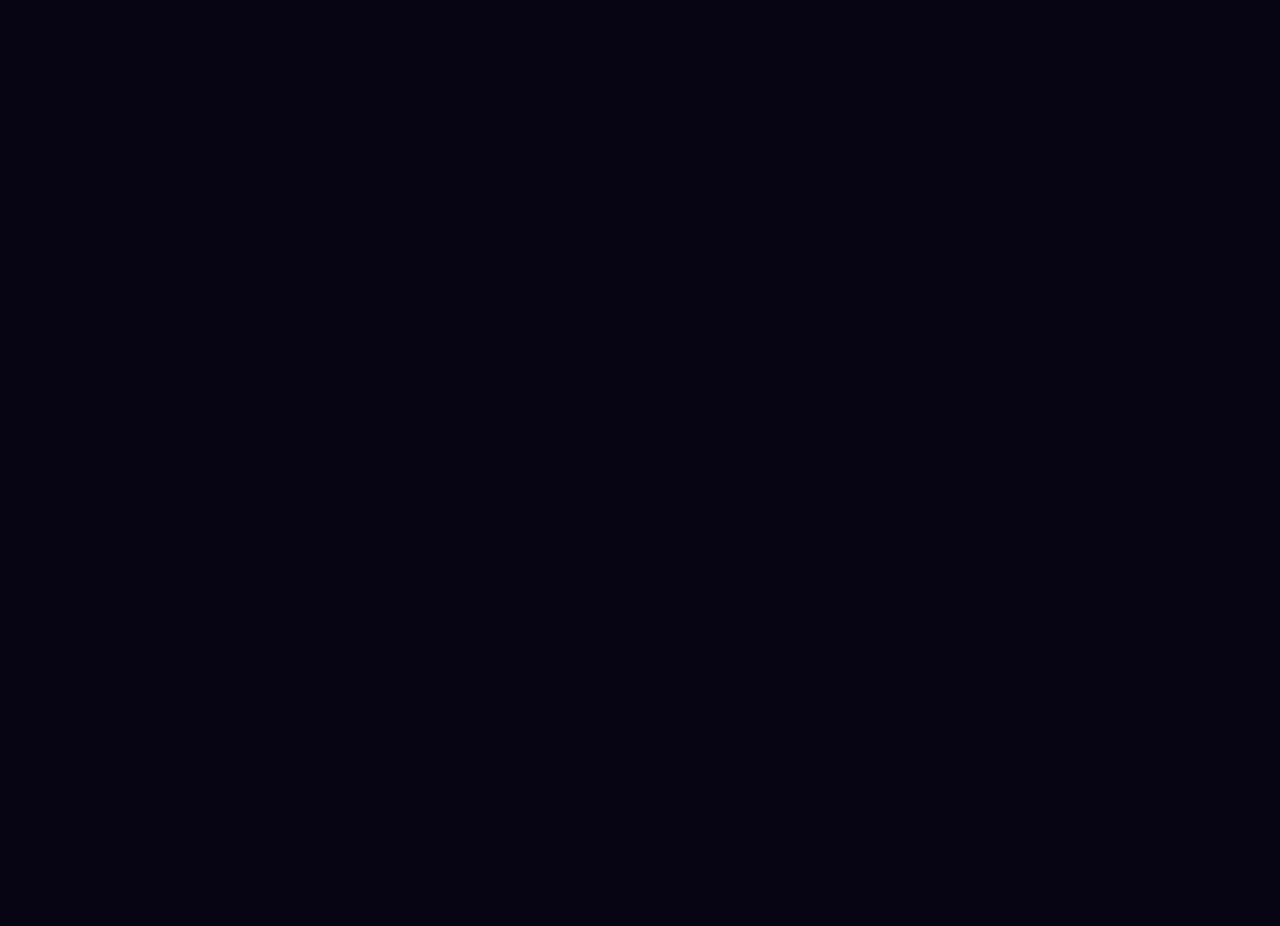
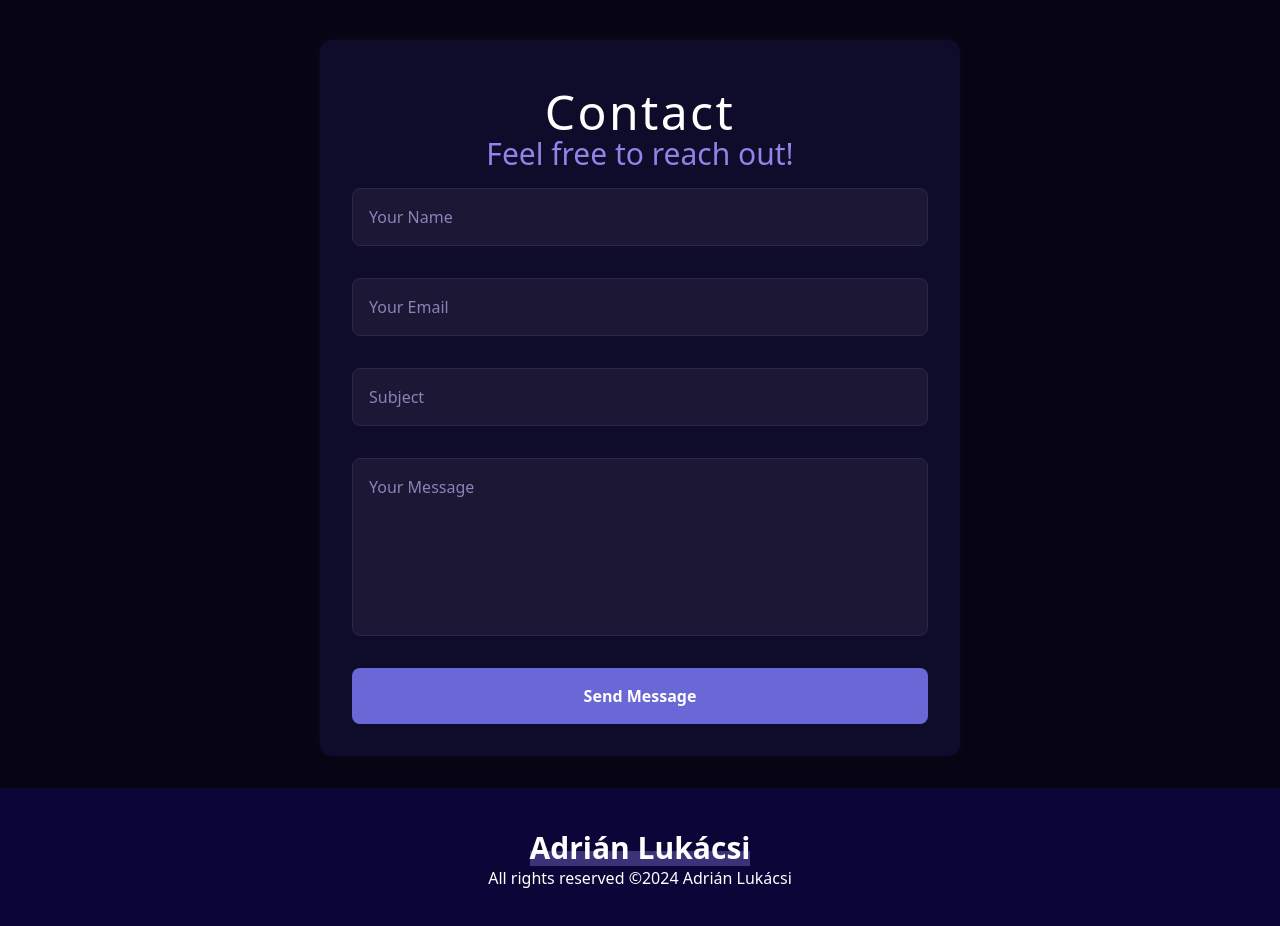
Before and after one commit to F1gUr3/lna-portfolio, a Vue app in the folder frontend/: page / in a window 1280 px wide. Shown: the part 3620-4546 px from the top of the page. Before the commit the page ends 3660 px from the top, so only its background shows below. Built offline with nearby package versions, Linux system fonts and the light colour scheme.

Commit message:
added form to site

```diff
--- a/frontend/src/assets/main.css
+++ b/frontend/src/assets/main.css
@@ -6,6 +6,9 @@
 
 *{
   font-family: "Poppins" sans-serif;
+  padding: 0;
+  margin: 0;
+  box-sizing: border-box;
 }
 body{
   background: #070514;
--- /dev/null
+++ b/frontend/src/components/layout/Footer.vue
@@ -0,0 +1,29 @@
+<script setup>
+
+</script>
+
+<template>
+<div class="w-full flex justify-center flex-col items-center   h-36 bg-[#0C0537] text-white" >
+    <h3 class="font-bold">
+        Adrián Lukácsi
+    </h3>
+    <p>All rights reserved ©2024 Adrián Lukácsi</p>
+</div>
+
+</template>
+
+<style scoped>
+h3{
+    @apply relative text-3xl;
+    z-index: 2;
+}
+h3::after{
+    content: "";
+    width: 100%;
+    height: 15px;
+    z-index: -1;
+    @apply absolute bottom-0 left-0  bg-[#8d85e85d]
+}
+
+
+</style>
--- a/frontend/src/components/layout/Layout.vue
+++ b/frontend/src/components/layout/Layout.vue
@@ -1,14 +1,17 @@
 <script setup>
 
 import NavigationBar from './NavigationBar.vue';
+import Footer from './Footer.vue';
 
 </script>
 
 <template>
 
 <NavigationBar />
+
 <slot />
 
+<Footer />
 
 </template>
 
--- /dev/null
+++ b/frontend/src/components/pageComponents/Form.vue
@@ -0,0 +1,51 @@
+<script setup>
+import SectionTitle from "@/components/pageComponents/SectionTitle.vue"
+</script>
+
+<template>
+  <div class="formBody">
+    <SectionTitle title="Contact" subTitle="Feel free to reach out!" class="mt-4" />
+    <form action="" class="contactForm">
+      <input type="text" placeholder="Your Name" name="name" id="name" />
+      <input type="email" placeholder="Your Email" name="email" id="email" />
+      <input type="text" placeholder="Subject" name="subject" id="subject" />
+      <textarea placeholder="Your Message" rows="6"></textarea>
+      <button type="submit" class="submitButton">Send Message</button>
+    </form>
+  </div>
+</template>
+
+<style scoped>
+.formBody {
+  box-shadow: 2px 2px 15px 1px #95959505, -2px -2px 15px 1px #ffffff07;
+  @apply m-auto w-1/2 h-auto bg-[#0F0B2A] rounded-xl mb-8 p-8;
+}
+
+.contactForm {
+  @apply flex flex-col gap-8;
+}
+
+input, textarea {
+  @apply w-full p-4 rounded-lg bg-[#1C1734] text-white border border-[#2B2845] focus:outline-none focus:ring-2 focus:ring-[#6A67D6] transition-all duration-300;
+}
+
+input::placeholder, textarea::placeholder {
+  @apply text-[#8884B8];
+}
+
+textarea {
+  @apply resize-none;
+}
+
+input:hover, textarea:hover {
+  @apply bg-[#282249] border-[#6A67D6];
+}
+
+.submitButton {
+  @apply bg-[#6A67D6] text-white font-semibold p-4 rounded-lg w-full cursor-pointer hover:bg-[#5A58B6] transition-all duration-300;
+}
+
+.submitButton:hover {
+  @apply shadow-md shadow-[#6A67D6]/50;
+}
+</style>
--- a/frontend/src/views/HomeView.vue
+++ b/frontend/src/views/HomeView.vue
@@ -5,6 +5,7 @@ import SectionTitle from "@/components/pageComponents/SectionTitle.vue"
 import PortfolioSection from "@/components/pageComponents/PortfolioSection.vue"
 import SkillsSection from "@/components/pageComponents/SkillsSection.vue";
 import Steps from "@/components/pageComponents/Steps.vue";
+import FormVue from "@/components/pageComponents/Form.vue";
 
 </script>
 
@@ -23,6 +24,8 @@ import Steps from "@/components/pageComponents/Steps.vue";
 <SkillsSection/>
 <SectionTitle title="Work together" subTitle="How do we collaborate?" class="mt-12" />
 <Steps />
+<FormVue />
+
 </Layout>
 
 </template>
```
